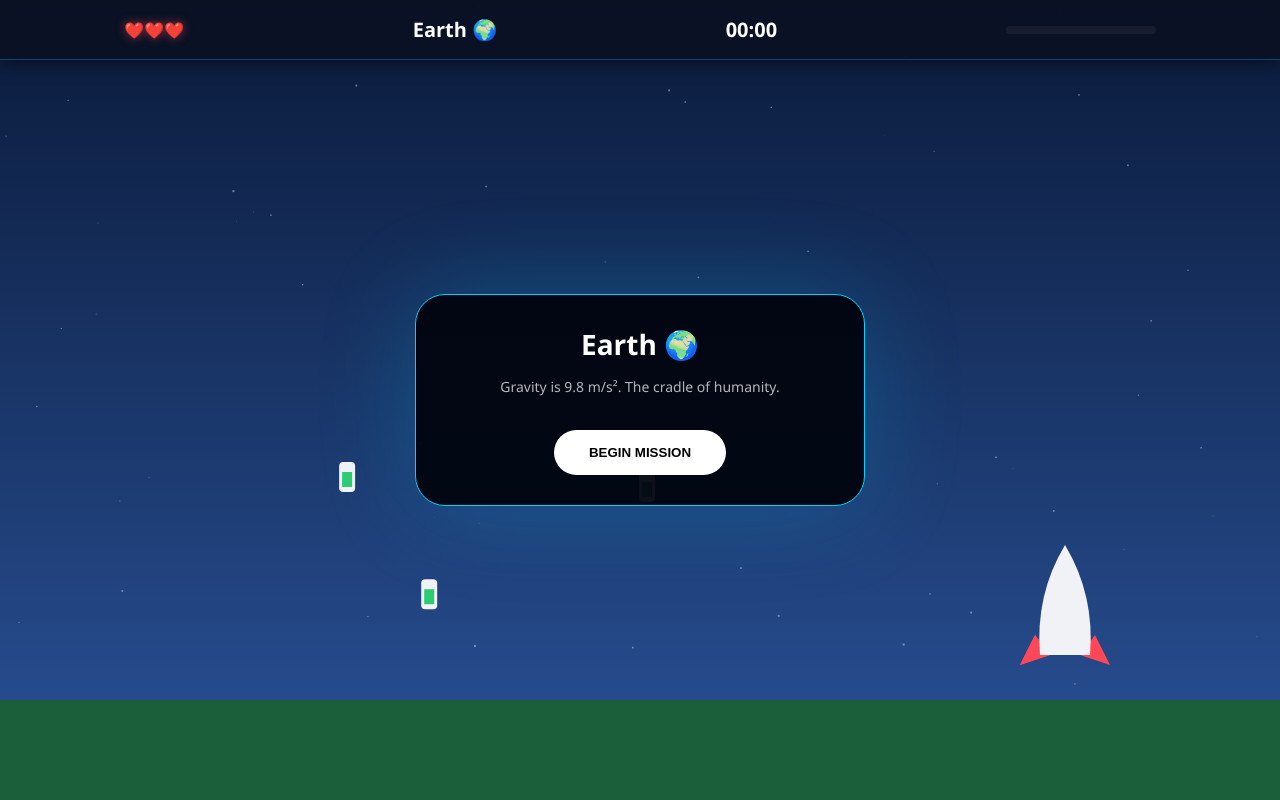
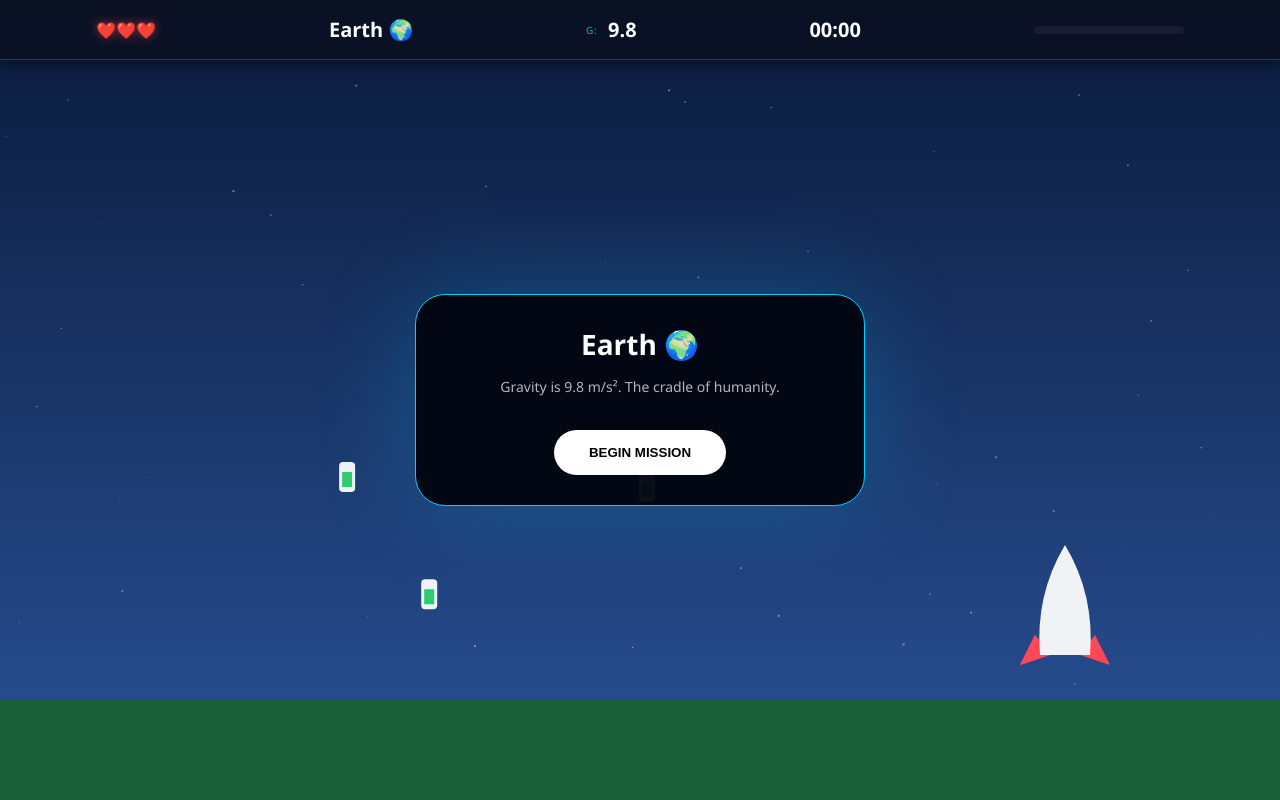
Before and after one commit to bharath7418/gravity_physics_game, a Flask app: page /mission in a window 1280 px wide. Run offline with Flask 3, Linux system fonts and the light colour scheme.

Commit message:
working new

```diff
--- a/templates/gravity.html
+++ b/templates/gravity.html
@@ -46,7 +46,6 @@
         }
         button:hover { transform: scale(1.05); background: #00d2ff; color: white; }
 
-        /* Summary Table Styles */
         #summaryPanel { max-height: 80vh; overflow-y: auto; }
         #summaryPanel table { margin-top: 20px; border-collapse: collapse; width: 100%; font-size: 10px; }
         #summaryPanel th { text-align: left; color: #00d2ff; padding: 8px; border-bottom: 2px solid #00d2ff; }
@@ -87,6 +86,11 @@
 
     <div class="ui-group">
         <span id="planetName" class="value">Earth 🌍</span>
+    </div>
+
+    <div class="ui-group">
+        <span class="label">G:</span>
+        <span id="gravityVal" class="value">9.8</span>
     </div>
 
     <div class="ui-group">
@@ -243,6 +247,8 @@ function formatTime(ms) {
 function updateUI() {
     const p = planets[planetIndex];
     document.getElementById("planetName").innerText = p.name;
+    // Updated gravity display
+    document.getElementById("gravityVal").innerText = p.realVal;
     document.getElementById("fuelBar").style.width = (rocket.fuel / 3 * 100) + "%";
     document.getElementById("magnetStatus").style.display = player.magnetActive ? "inline" : "none";
     let heartStr = "";
```
